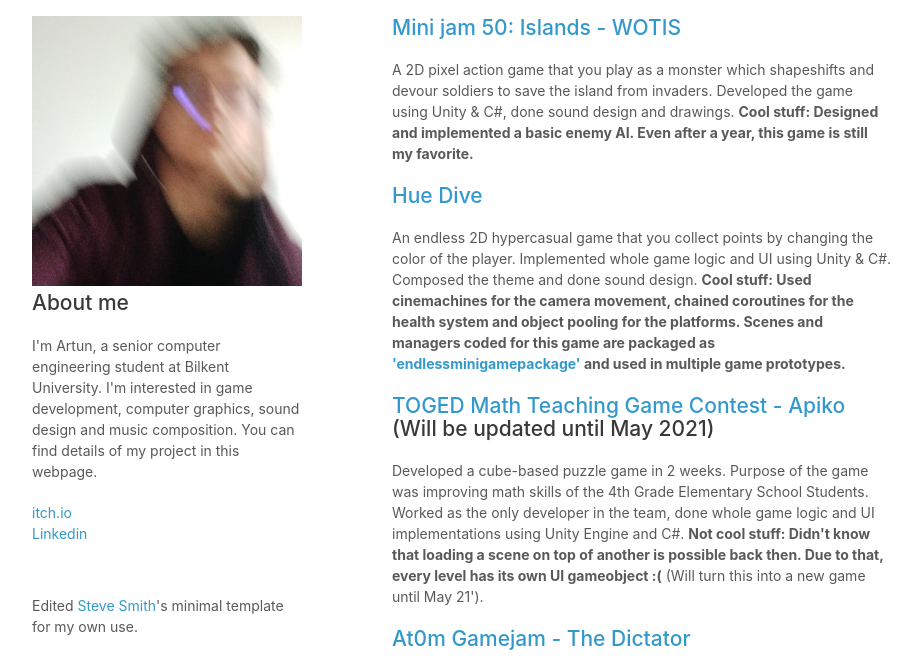
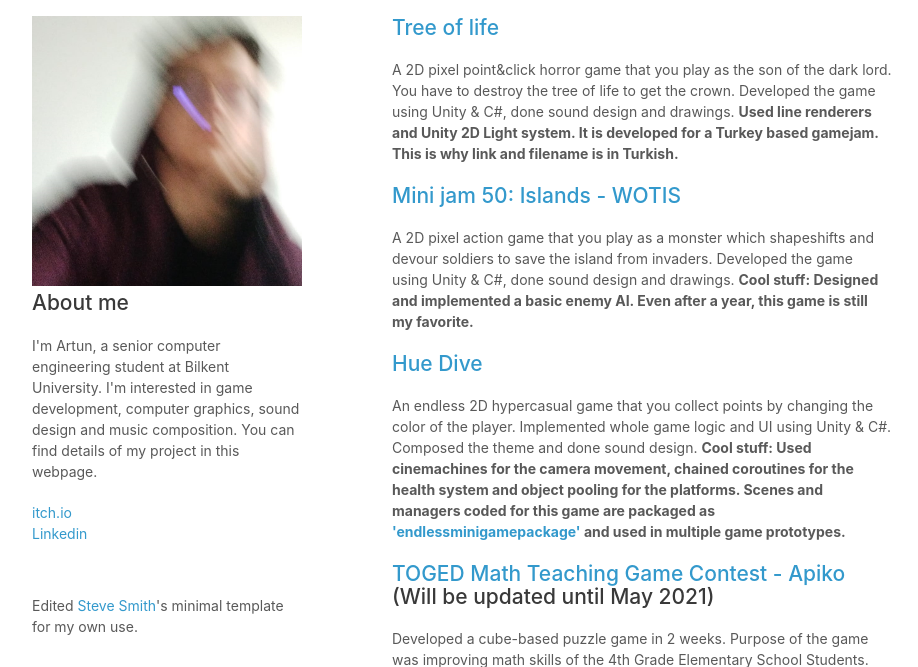
Before and after one commit to Artunn/artunn.github.io, a plain HTML site: page index.html in a window 1280 px wide. Shown: the part 93-760 px from the top of the page, without its empty margins (178-1096 px from the left). Drawn offline with Linux system fonts and the light colour scheme.

Commit message:
new game added

```diff
--- a/index.html
+++ b/index.html
@@ -30,6 +30,9 @@
     <section>
         <h1>Game Projects</h1>
 
+        <h2><a href="https://artunn.itch.io/hayat-agaci">Tree of life</a></h2>
+        <p>A 2D pixel point&click horror game that you play as the son of the dark lord. You have to destroy the tree of life to get the crown. Developed the game using Unity & C#, done sound design and drawings. <b>Used line renderers and Unity 2D Light system. It is developed for a Turkey based gamejam. This is why link and filename is in Turkish.</b></p>
+
         <h2><a href="https://artunn.itch.io/wrathoftheislandslime">Mini jam 50: Islands - WOTIS</a></h2>
         <p>A 2D pixel action game that you play as a monster which shapeshifts and devour soldiers to save the island from invaders. Developed the game using Unity & C#, done sound design and drawings. <b>Cool stuff: Designed and implemented a basic enemy AI. Even after a year, this game is still my favorite.</b></p>
 
@@ -45,17 +48,17 @@
         <h2><a href="https://artunn.itch.io/diktator">At0m Gamejam - The Dictator</a></h2>
         <p>A runner/shooter game which based on the dictator movie in 72 hours with my team Quarter Pixels. Coded most of the game logic and UI using Unity Engine and C#.<b> Cool stuff: My first FPS game development experience. Used basic character controllers and implemented an enemy AI that follows a circular <a href="https://www.youtube.com/watch?v=saAQNRSYU9k">path<a>.</b></p>
 
-  	<h2><a href="https://play.google.com/store/apps/details?id=com.quarterpixels.colorfulladder&hl=tr&gl=US">Colorful Ladder</a></h2>
+        <h2><a href="https://play.google.com/store/apps/details?id=com.quarterpixels.colorfulladder&hl=tr&gl=US">Colorful Ladder</a></h2>
         <p>A hypercasual game that you change the color of the ball to jump from the platforms and reach to the last platform. Used same controller from the Hue Dive, used Unity & C#.<b> Cool stuff: Studied some <a href="https://github.com/Artunn/unity-shaders">shader programming</a> and edited a toon shader for the game.</b></p>
 
         <h2><a href="https://github.com/yigitgorgulu/CS319-2E-CA">CS319 Project - Settlers of Catan</a></h2>
         <p>Developed a digital version of classical table game Settlers of Catan for CS319 Object Oriented Software Engineering course. Done Requirements Analysis before implementation and applied OOP principles.</p>
 
-	<h1>Other Programming Projects</h1>
- 	<h2><a href="https://microgliss.github.io/">Microgliss</a> (Will be completed) </h2>
+        <h1>Other Programming Projects</h1>
+        <h2><a href="https://microgliss.github.io/">Microgliss</a> (Will be completed) </h2>
         <p>Designing a node-edge based microtonal note editor which allows polyglissandos between notes. Using C++ and JUCE framework during the development.</p>
 
-	<h2><a href="https://github.com/Artunn/geniusify">Geniusify</a></h2>
+        <h2><a href="https://github.com/Artunn/geniusify">Geniusify</a></h2>
         <p>Designed a basic SPA that randomly capitalizes letters. Idea is taken from a reddit post that people were randomly capitalizing each others comments to mock. Used React(Javascript), HTML and CSS during the development.</p>
 
         <h2><a>CS 353 Project - Better Bet</a></h2>
```
